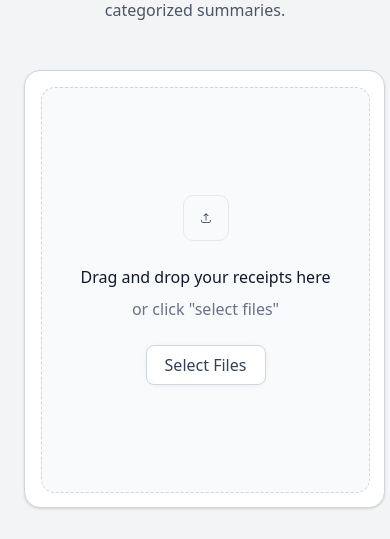
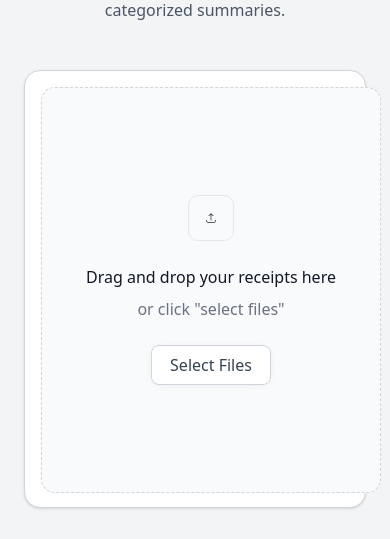
Before and after one commit to abdtriedcoding/slipwise, a Next.js app: page / in a window 390 px wide. Shown: the part 293-832 px from the top of the page. Built offline with nearby package versions, Linux system fonts and the light colour scheme.

Commit message:
fix widths

```diff
--- a/app/components/UploadReceiptPage.tsx
+++ b/app/components/UploadReceiptPage.tsx
@@ -66,13 +66,13 @@ export default function UploadReceiptPage({
           <h1 className="text-2xl font-medium mb-4 text-[#030712]">
             Organize Your Receipts
           </h1>
-          <p className="text-base text-[#4a5565] max-w-[271px] mx-auto">
+          <p className="text-base text-[#4a5565] max-w-full md:max-w-[271px] mx-auto">
             Instantly convert invoices into clear, categorized summaries.
           </p>
         </div>
 
-        <div className="w-[361px] h-[438px] mx-auto mb-8 bg-white border border-[#d1d5dc] rounded-2xl shadow-sm">
-          <div className="w-[329px] h-[406px] m-4 bg-gray-50 border border-[#d1d5dc] border-dashed rounded-xl flex flex-col">
+        <div className="w-full md:w-[361px] h-[438px] mx-auto mb-8 bg-white border border-[#d1d5dc] rounded-2xl shadow-sm">
+          <div className="w-full md:w-[329px] h-[406px] m-4 bg-gray-50 border border-[#d1d5dc] border-dashed rounded-xl flex flex-col">
             {uploadedFiles.length === 0 && !isProcessing ? (
               <div
                 className="h-full flex flex-col items-center justify-center p-8"
```
